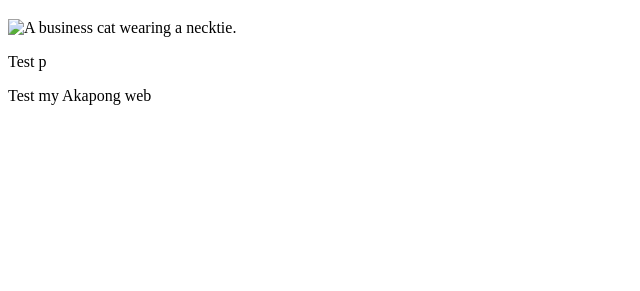
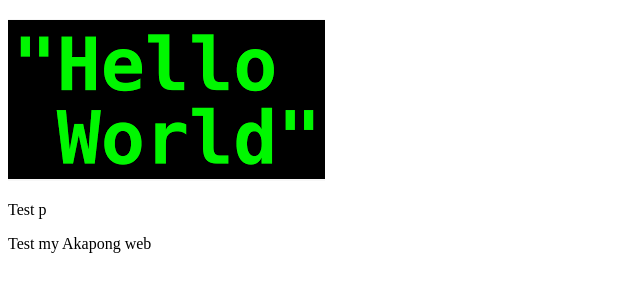
Before and after one commit to akapong/testweb, a plain HTML site: page index.html in a window 1280 px wide. Shown: the part 61-352 px from the top of the page, without its empty margins (0-640 px from the left). Drawn offline with Linux system fonts and the light colour scheme.

Commit message:
Update index.html

```diff
--- a/index.html
+++ b/index.html
@@ -3,7 +3,7 @@
     <body>
     <main>
         <h1>Hello world</h1>
-        <img src="./pic.png" alt="A business cat wearing a necktie.">
+        <img src="./pic1.png" alt="A business cat wearing a necktie.">
         <p>Test p</p>
 
         <p>Test my Akapong web</p>
```
